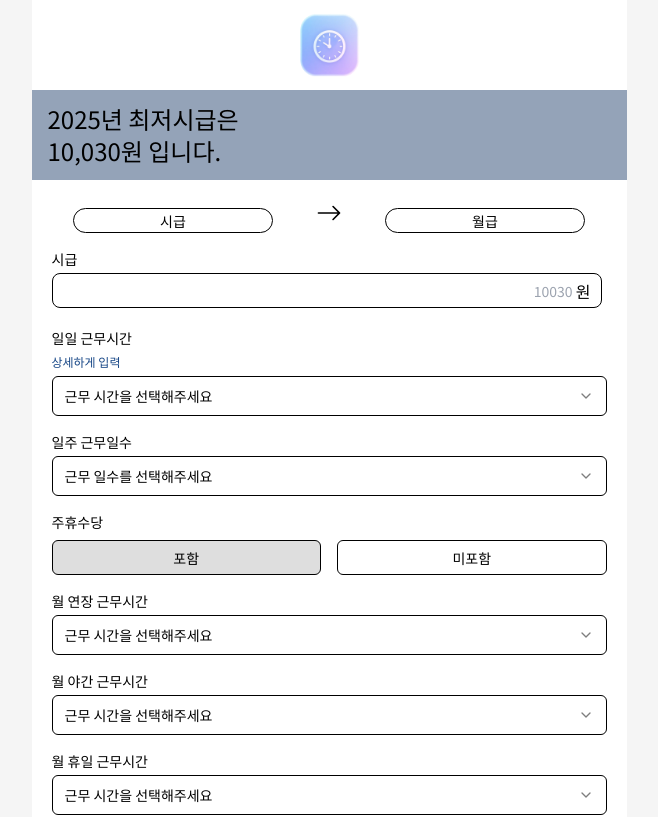
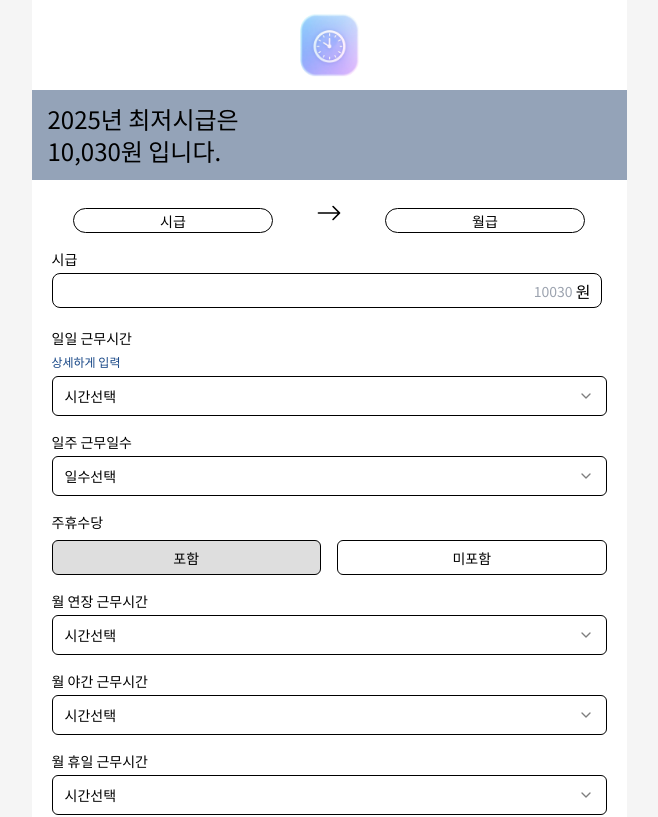
Before and after one commit to AkoIsCat/PayTime, a Next.js app: page /main in a window 1280 px wide. Shown: the top 817 px of the page, without its empty margins (311-969 px from the left). Built offline with nearby package versions, Linux system fonts and the light colour scheme.

Commit message:
Feat: hook 적용 및 계산 state 초기화 함수 적용

```diff
--- a/src/app/(main)/components/SelectWorkHours.tsx
+++ b/src/app/(main)/components/SelectWorkHours.tsx
@@ -1,4 +1,4 @@
-import { SelectType, TaxType } from '@/types';
+import { DetailWorkingTime, SelectType, TaxType } from '@/types';
 import {
   Select,
   SelectTrigger,
@@ -8,9 +8,15 @@ import {
 } from '@/components/ui/select';
 import { cn } from '@/lib/utils';
 import { useFormStore } from '@/store/form';
+import useSelectValue from '@/app/hook/useSelectValue';
 
-export default function SelectWorkHours({ itemType, getTime }: SelectType) {
-  const { setFormData } = useFormStore();
+export default function SelectWorkHours({
+  itemType,
+  getTime,
+  componentType,
+  id,
+}: SelectType) {
+  const { setFormData, clearIsCalculated } = useFormStore();
 
   const dataTable = {
     time: 'dailyWorkingHours',
@@ -44,12 +50,33 @@ export default function SelectWorkHours({ itemType, getTime }: SelectType) {
     },
   ];
 
+  const selectValue:
+    | string
+    | DetailWorkingTime[]
+    | boolean
+    | number
+    | { id: string; day: string; time: string } = useSelectValue(
+    componentType,
+    dataType,
+    id
+  );
+
   return (
     <Select
       onValueChange={(value: string) => {
         getTime ? getTime(value) : () => {};
         setFormData(dataType, +value);
+        clearIsCalculated();
       }}
+      value={`${
+        !id
+          ? selectValue
+          : typeof selectValue === 'object' &&
+              selectValue !== null &&
+              'time' in selectValue
+            ? selectValue.time
+            : '0'
+      }`}
     >
       <SelectTrigger
         className={cn('bg-white border-black mt-1 hover:bg-selectBtn')}
```
